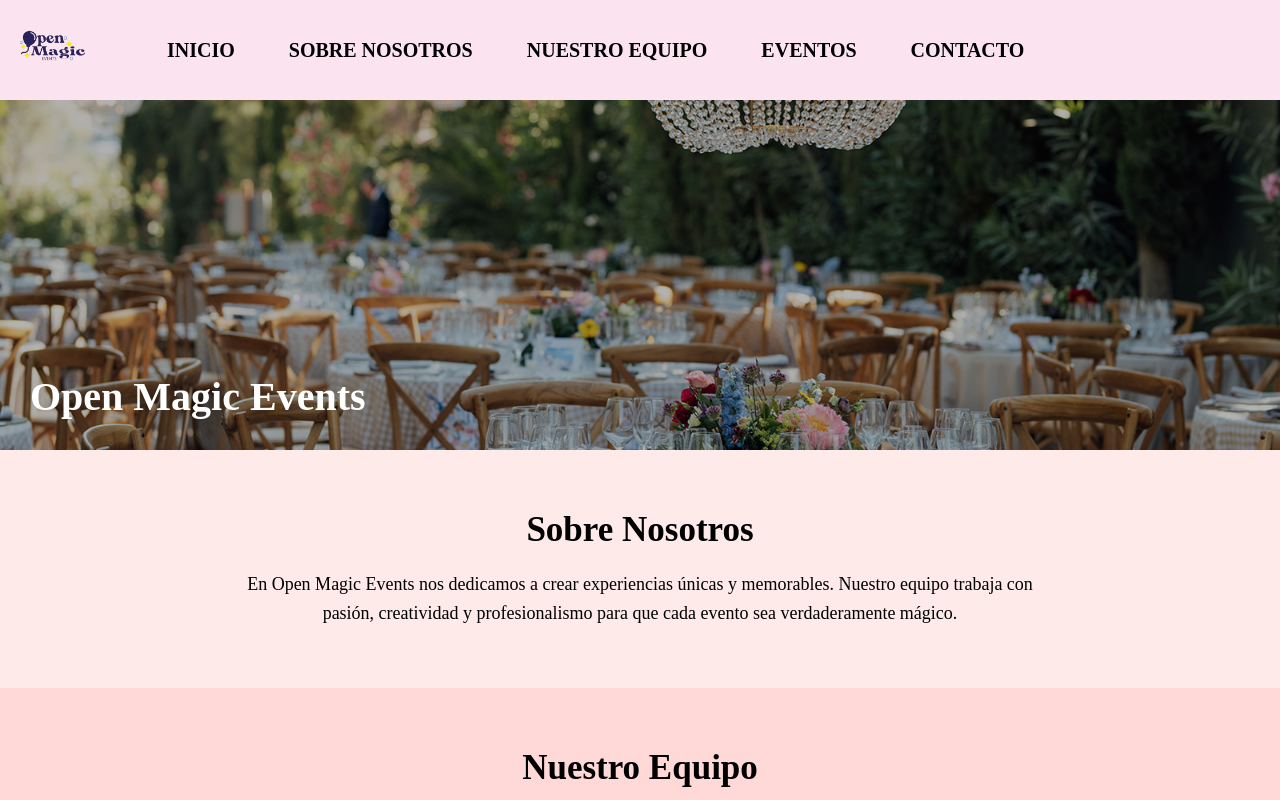
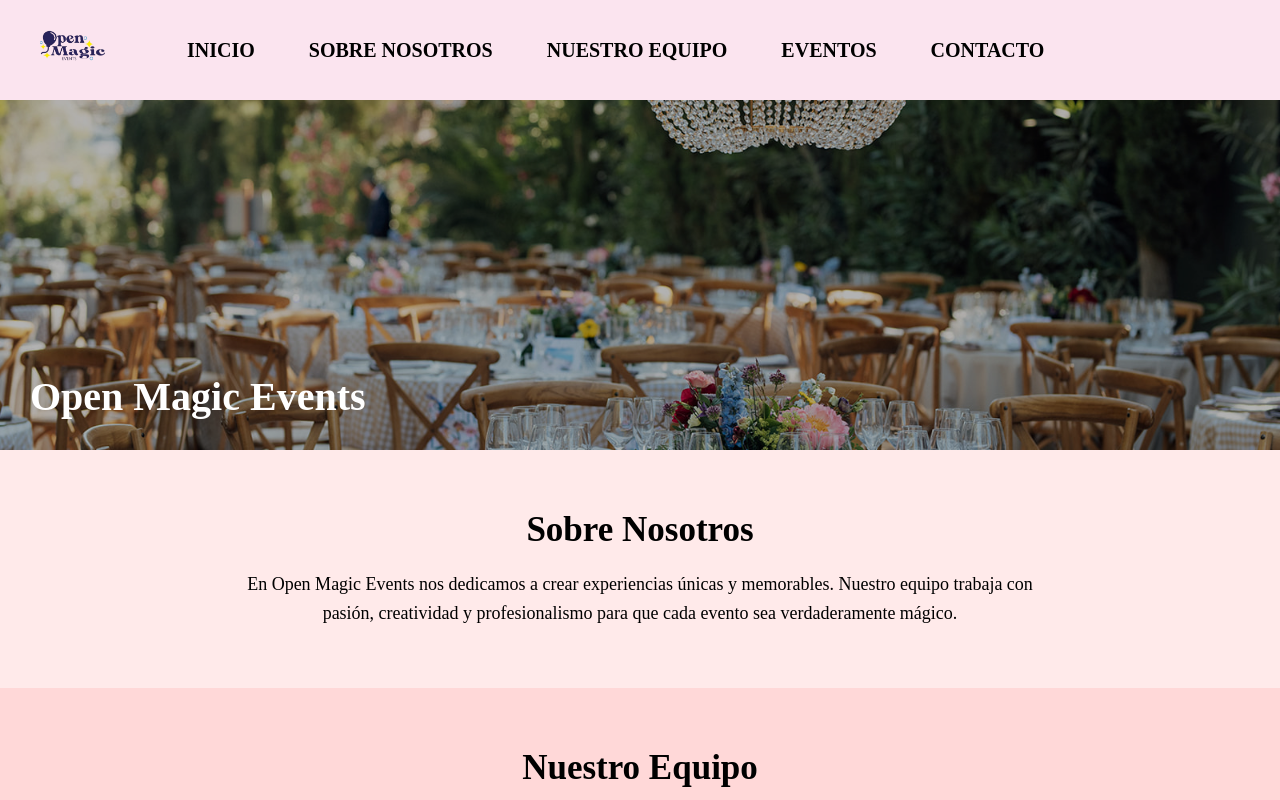
Before and after one commit to Keiiiila/Open-Magic, a plain HTML site: page index.html in a window 1280 px wide. Shown: the top 800 px of the page. Drawn offline with Linux system fonts and the light colour scheme.

Commit message:
Actualización: header, menú y corrección de imágenes

```diff
--- a/style.css
+++ b/style.css
@@ -26,6 +26,8 @@ header {
     display: flex;
     align-items: center;
     gap: 60px;              /* espacio entre elementos */
+     justify-content: space-between; /* esto empuja logo a la izquierda y nav a la derecha */
+    padding: 0 20px; /* espacio lateral */
 }
 
 /* estilos de la barra de navegacion */
```
